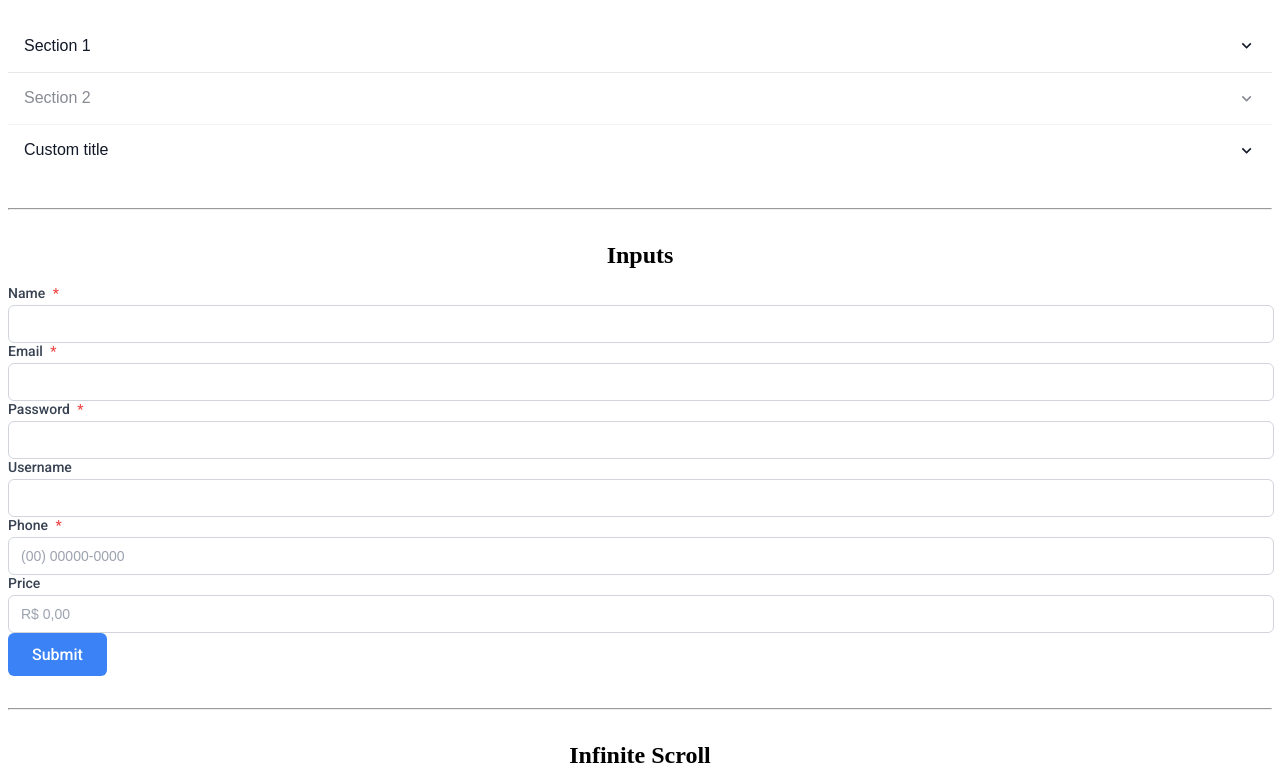
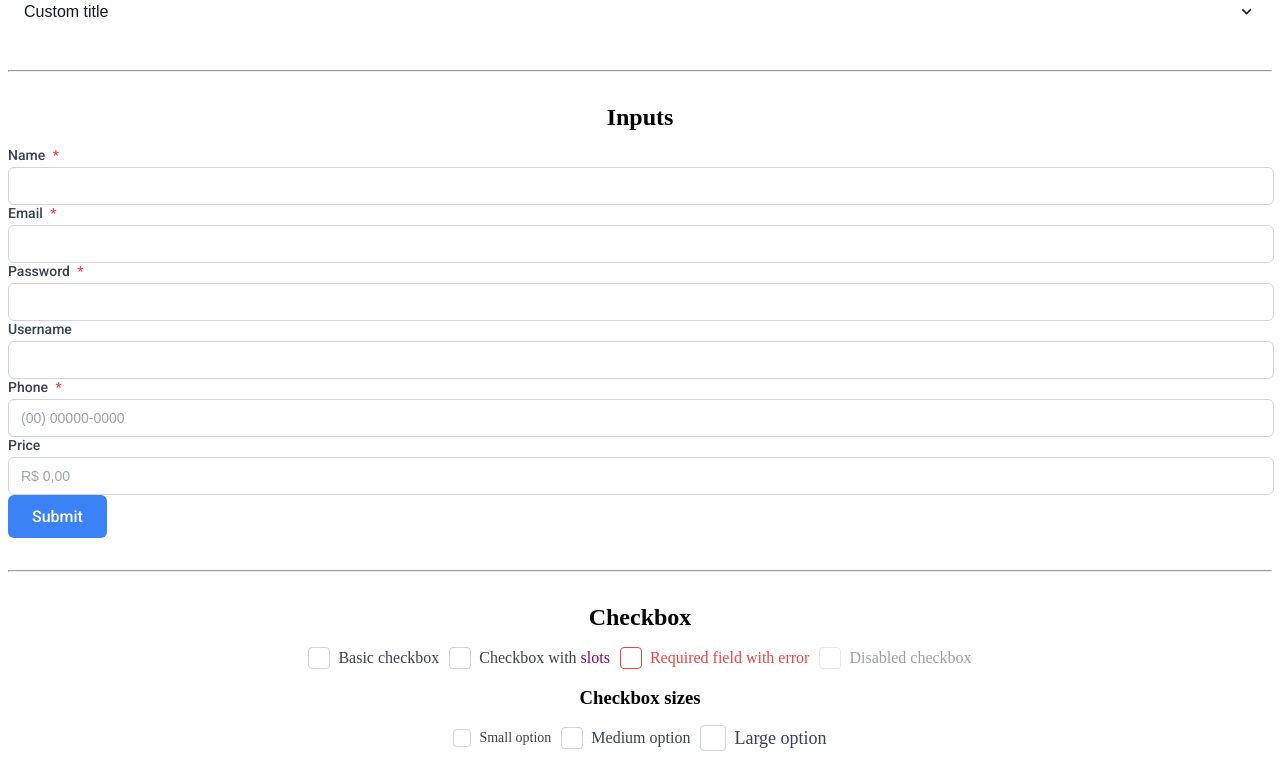
Before and after one commit to edgarimai/vue-smart-ui, a Vue app: page / in a window 1280 px wide. Shown: the part 2003-2775 px from the top of the page. Built offline with nearby package versions, Linux system fonts and the light colour scheme.

Commit message:
feat(BaseCheckbox): checkbox component with multiple features

```diff
--- a/src/App.vue
+++ b/src/App.vue
@@ -1,5 +1,5 @@
 <script setup>
-import { reactive, ref } from 'vue'
+import { reactive, ref, computed } from 'vue'
 import {
   BaseButton,
   BasePopup,
@@ -10,6 +10,7 @@ import {
   BaseAccordion,
   BaseAccordionItem,
   BaseInput,
+  BaseCheckbox,
 } from './components'
 import { useToast } from '@/composables/toast'
 
@@ -43,12 +44,36 @@ const pageState = reactive({
     price: '',
     phone: '',
   },
+  checkbox: {
+    checked: false,
+    selectedFruits: [],
+    selectAll: false,
+    someSelected: false,
+  },
   infiniteScroll: {
     items: [],
     page: 1,
     loading: false,
     hasMore: true,
   },
+  fruits: [
+    {
+      name: 'Apple',
+      value: 'apple',
+    },
+    {
+      name: 'Banana',
+      value: 'banana',
+    },
+    {
+      name: 'Orange',
+      value: 'orange',
+    },
+    {
+      name: 'Pineapple',
+      value: 'pineapple',
+    },
+  ],
 })
 
 const toast = useToast()
@@ -130,6 +155,24 @@ const registerInput = (name, ref) => {
   if (ref) {
     formRefs.value[name] = ref
   }
+}
+
+const allSelected = computed(() => {
+  return pageState.checkbox.selectedFruits.length === pageState.fruits.length
+})
+
+const someSelected = computed(() => {
+  return pageState.checkbox.selectedFruits.length > 0 && !allSelected.value
+})
+
+const handleSelectAll = (checked) => {
+  if (!checked) return (pageState.checkbox.selectedFruits = [])
+
+  pageState.fruits.forEach((fruit) => {
+    if (!pageState.checkbox.selectedFruits.includes(fruit.value)) {
+      pageState.checkbox.selectedFruits.push(fruit.value)
+    }
+  })
 }
 </script>
 
@@ -272,7 +315,7 @@ const registerInput = (name, ref) => {
     <div class="popup-container">
       <h2>Popups</h2>
       <h3>Popup configuration</h3>
-      <div class="container">
+      <div class="container vertical">
         <!-- Variant selector -->
         <div class="select-group">
           <label>Variant:</label>
@@ -340,7 +383,7 @@ const registerInput = (name, ref) => {
 
     <div class="toast-container">
       <h2>Toasts</h2>
-      <div class="container">
+      <div class="container vertical">
         <h3>Toast configuration</h3>
         <div class="select-group">
           <label>Variant:</label>
@@ -504,6 +547,52 @@ const registerInput = (name, ref) => {
 
     <hr />
 
+    <div class="checkbox-container">
+      <h2>Checkbox</h2>
+
+      <div class="container">
+        <BaseCheckbox v-model="pageState.checkbox.checked" label="Basic checkbox" />
+        <BaseCheckbox v-model="pageState.checkbox.checked">
+          Checkbox with <span style="color: purple">slots</span>
+        </BaseCheckbox>
+        <BaseCheckbox
+          v-model="pageState.checkbox.checked"
+          error
+          label="Required field with error"
+        />
+        <BaseCheckbox v-model="pageState.checkbox.checked" disabled label="Disabled checkbox" />
+      </div>
+
+      <!-- Different size -->
+      <h3>Checkbox sizes</h3>
+      <div class="container">
+        <BaseCheckbox v-model="pageState.checkbox.checked" size="small" label="Small option" />
+        <BaseCheckbox v-model="pageState.checkbox.checked" size="medium" label="Medium option" />
+        <BaseCheckbox v-model="pageState.checkbox.checked" size="large" label="Large option" />
+      </div>
+
+      <!-- Multiple selection -->
+      <h3>Checkbox multiple selection</h3>
+      {{ pageState.selectedFruits }}
+      <div class="container">
+        <BaseCheckbox
+          v-for="fruit in pageState.fruits"
+          :key="fruit.value"
+          v-model="pageState.checkbox.selectedFruits"
+          :value="fruit.value"
+          :label="fruit.name"
+        />
+        <BaseCheckbox
+          v-model="allSelected"
+          :indeterminate="someSelected"
+          label="Select all"
+          @update:model-value="handleSelectAll"
+        />
+      </div>
+    </div>
+
+    <hr />
+
     <div class="infinite-scroll-container">
       <h2>Infinite Scroll</h2>
       <BaseInfiniteScroll
@@ -541,7 +630,14 @@ const registerInput = (name, ref) => {
     margin-bottom: 1rem;
   }
   .container {
-    text-align: center;
+    display: flex;
+    align-items: center;
+    justify-content: center;
+    gap: 10px;
+
+    &.vertical {
+      flex-direction: column;
+    }
 
     button {
       margin-inline: 1rem;
--- a/src/assets/base.scss
+++ b/src/assets/base.scss
@@ -107,6 +107,18 @@
   --input-label-font-size: 0.875rem;
   --input-field-font-size: 0.875rem;
   --input-helper-font-size: 0.75rem;
+
+  // Checkbox variables
+  --checkbox-border: 1px solid var(--checkbox-border-color);
+  --checkbox-border-color: #d1d5db;
+  --checkbox-hover-border-color: #e5e7eb;
+  --checkbox-border-radius: 0.25rem;
+  --checkbox-bg: #ffffff;
+  --checkbox-check: #374151;
+  --checkbox-text: #374151;
+  --checkbox-small-font-size: 0.875rem;
+  --checkbox-medium-font-size: 1rem;
+  --checkbox-large-font-size: 1.125rem;
 }
 
 .vsui {
--- /dev/null
+++ b/src/components/BaseCheckbox.vue
@@ -0,0 +1,231 @@
+<script setup>
+import { computed } from 'vue'
+
+const props = defineProps({
+  id: {
+    type: String,
+    default: '',
+  },
+  modelValue: {
+    type: [Boolean, Array],
+    default: false,
+  },
+  value: {
+    type: [String, Number, Boolean, Object],
+    default: null,
+  },
+  label: {
+    type: String,
+    default: '',
+  },
+  size: {
+    type: String,
+    default: 'medium',
+    validator: (value) => ['small', 'medium', 'large'].includes(value),
+  },
+  disabled: {
+    type: Boolean,
+    default: false,
+  },
+  error: {
+    type: Boolean,
+    default: false,
+  },
+  indeterminate: {
+    type: Boolean,
+    default: false,
+  },
+})
+
+const emit = defineEmits(['update:modelValue'])
+
+const isChecked = computed(() => {
+  if (Array.isArray(props.modelValue)) {
+    return props.modelValue.includes(props.value)
+  }
+  return props.modelValue
+})
+
+const handleChange = (event) => {
+  if (Array.isArray(props.modelValue)) {
+    const newValue = [...props.modelValue]
+    if (event.target.checked) {
+      newValue.push(props.value)
+    } else {
+      const index = newValue.indexOf(props.value)
+      if (index > -1) newValue.splice(index, 1)
+    }
+    emit('update:modelValue', newValue)
+  } else {
+    emit('update:modelValue', event.target.checked)
+  }
+}
+</script>
+
+<template>
+  <label
+    :class="[
+      'base-checkbox',
+      `base-checkbox--${size}`,
+      {
+        'base-checkbox--disabled': disabled,
+        'base-checkbox--error': error,
+      },
+    ]"
+  >
+    <input
+      :id="id"
+      type="checkbox"
+      :checked="isChecked"
+      :disabled="disabled"
+      :indeterminate="indeterminate"
+      class="base-checkbox__input"
+      @change="handleChange"
+    />
+    <span class="base-checkbox__checkmark">
+      <slot name="checkmark">
+        <svg
+          v-if="isChecked && !indeterminate"
+          viewBox="0 0 14 14"
+          fill="none"
+          xmlns="http://www.w3.org/2000/svg"
+        >
+          <path
+            d="M11.6666 3.5L5.24992 9.91667L2.33325 7"
+            stroke="currentColor"
+            stroke-width="2"
+            stroke-linecap="round"
+            stroke-linejoin="round"
+          />
+        </svg>
+        <svg
+          v-if="indeterminate"
+          viewBox="0 0 14 14"
+          fill="none"
+          xmlns="http://www.w3.org/2000/svg"
+        >
+          <path
+            d="M2.91675 7H11.0834"
+            stroke="currentColor"
+            stroke-width="2"
+            stroke-linecap="round"
+            stroke-linejoin="round"
+          />
+        </svg>
+      </slot>
+    </span>
+    <span v-if="$slots.default || label" class="base-checkbox__label">
+      <slot>{{ label }}</slot>
+    </span>
+  </label>
+</template>
+
+<style lang="scss">
+.base-checkbox {
+  display: inline-flex;
+  align-items: center;
+  gap: 0.5rem;
+  cursor: pointer;
+  user-select: none;
+
+  &__input {
+    position: absolute;
+    opacity: 0;
+    width: 0;
+    height: 0;
+  }
+
+  &__checkmark {
+    position: relative;
+    display: inline-flex;
+    align-items: center;
+    justify-content: center;
+    border: var(--checkbox-border);
+    border-radius: var(--checkbox-border-radius);
+    background-color: var(--checkbox-bg);
+    color: var(--checkbox-check);
+    transition: all 0.2s ease;
+
+    svg {
+      opacity: 0;
+      transform: scale(0.8);
+      transition: all 0.2s ease;
+    }
+  }
+
+  &__label {
+    color: var(--checkbox-text);
+  }
+
+  // Sizes
+  &--small {
+    font-size: var(--checkbox-small-font-size);
+    .base-checkbox__checkmark {
+      width: 16px;
+      height: 16px;
+      svg {
+        width: 12px;
+        height: 12px;
+      }
+    }
+  }
+
+  &--medium {
+    font-size: var(--checkbox-medium-font-size);
+    .base-checkbox__checkmark {
+      width: 20px;
+      height: 20px;
+      svg {
+        width: 14px;
+        height: 14px;
+      }
+    }
+  }
+
+  &--large {
+    font-size: var(--checkbox-large-font-size);
+    .base-checkbox__checkmark {
+      width: 24px;
+      height: 24px;
+      svg {
+        width: 16px;
+        height: 16px;
+      }
+    }
+  }
+
+  // States
+  input:checked + .base-checkbox__checkmark,
+  input:indeterminate + .base-checkbox__checkmark {
+    svg {
+      opacity: 1;
+      transform: scale(1);
+    }
+  }
+
+  &:hover:not(.base-checkbox--disabled) {
+    .base-checkbox__checkmark {
+      border-color: var(--checkbox-hover-border-color, var(--checkbox-border-color));
+    }
+  }
+
+  &--disabled {
+    cursor: not-allowed;
+    opacity: 0.5;
+  }
+
+  &--error {
+    --checkbox-hover-border-color: var(--input-error-color);
+    .base-checkbox__checkmark {
+      border-color: var(--input-error-color);
+    }
+    .base-checkbox__label {
+      color: var(--input-error-color);
+    }
+  }
+
+  input:focus-visible + .base-checkbox__checkmark {
+    outline-offset: 2px;
+  }
+}
+</style>
--- a/src/components/index.js
+++ b/src/components/index.js
@@ -8,3 +8,4 @@ export { default as BaseInfiniteScroll } from './BaseInfiniteScroll.vue'
 export { default as BaseAccordion } from './BaseAccordion.vue'
 export { default as BaseAccordionItem } from './BaseAccordionItem.vue'
 export { default as BaseInput } from './BaseInput.vue'
+export { default as BaseCheckbox } from './BaseCheckbox.vue'
```
